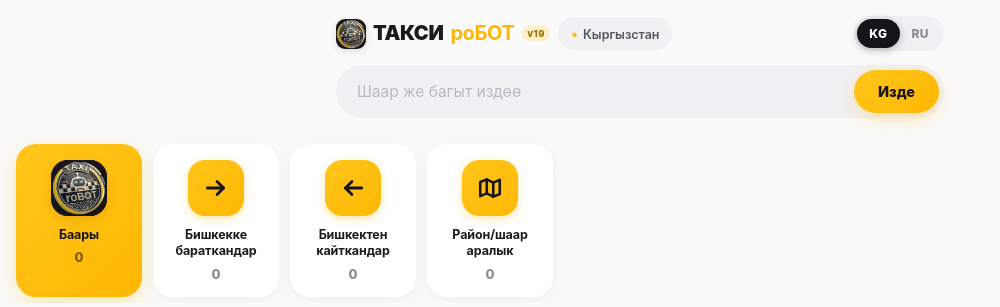
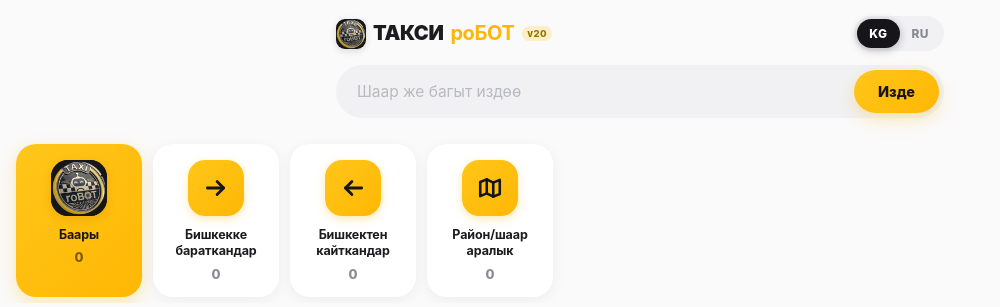
Before and after one commit to zhoroevkt77-blip/taxi-bot, a Flask app: page / in a window 1280 px wide. Shown: the top 307 px of the page, without its empty margins (0-1000 px from the left). Run offline with Flask 3, Linux system fonts and the light colour scheme; data that the repository does not hold is empty; some libraries are stand-ins or nearby versions.

Commit message:
Update base.html

```diff
--- a/web/templates/base.html
+++ b/web/templates/base.html
@@ -19,7 +19,7 @@
 <style>
   /* ============================================================
      ТАКСИ роБОТ — сайттын стили
-     WEB_VERSION = v19-ebony
+     WEB_VERSION = v20-clean-top
      Түстөр: кара (тилке), сары (акцент), ак (карточкалар).
      ============================================================ */
   :root {
@@ -86,6 +86,9 @@
     background: rgba(255,198,26,.22); border-radius: 7px;
     padding: 2px 5px; letter-spacing: .4px;
   }
+  /* Аймак тегерекчеси.
+     ⏸ АЗЫР КОЛДОНУЛБАЙТ — жогорку катарда орун жетпей калгандыктан
+     алынып салынды. Кийин керек болсо, .top-row ичине кайра кошуңуз. */
   .chip-region {
     flex: 0 1 auto; min-width: 0;
     background: #f1f1f4;
@@ -106,10 +109,6 @@
   .lang a.on {
     background: var(--black); color: #fff;
     box-shadow: 0 2px 8px rgba(20,20,30,.28);
-  }
-
-  @media (max-width: 360px) {
-    .chip-region { display: none; }
   }
 
   /* ---- Издөө сабы ---- */
@@ -537,8 +536,7 @@
 <div class="top">
   <div class="top-row">
     <div class="logo"><img class="car" src="/static/icon-192.png" alt="">ТАКСИ<b>роБОТ</b></div>
-    <span class="ver">v19</span>
-    <div class="chip-region"><span class="dot">•</span>{{ t('Кыргызстан', 'Кыргызстан') }}</div>
+    <span class="ver">v20</span>
     <div class="lang">
       <a href="{{ lang_ky_url }}" class="{{ 'on' if lang == 'ky' else '' }}">KG</a>
       <a href="{{ lang_ru_url }}" class="{{ 'on' if lang == 'ru' else '' }}">RU</a>
```
